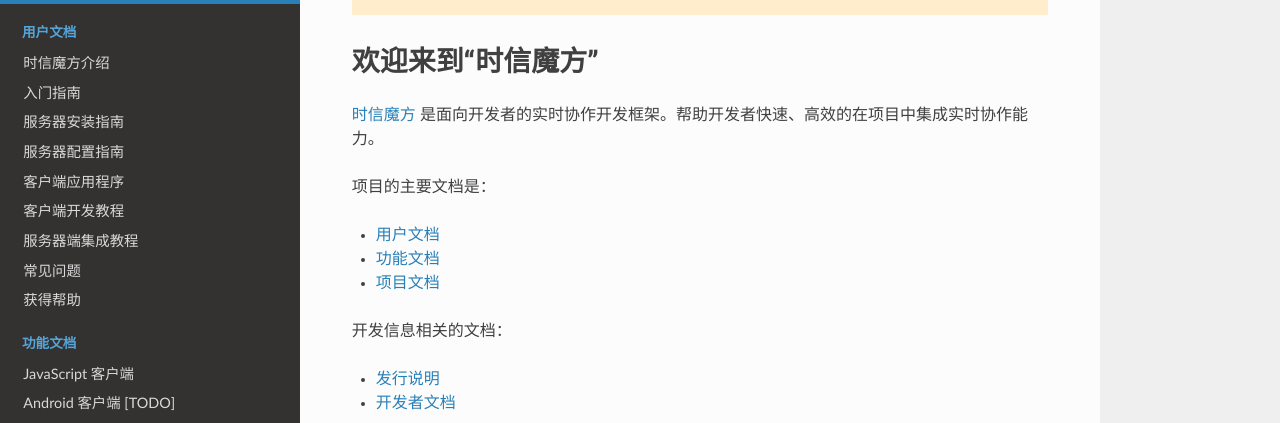
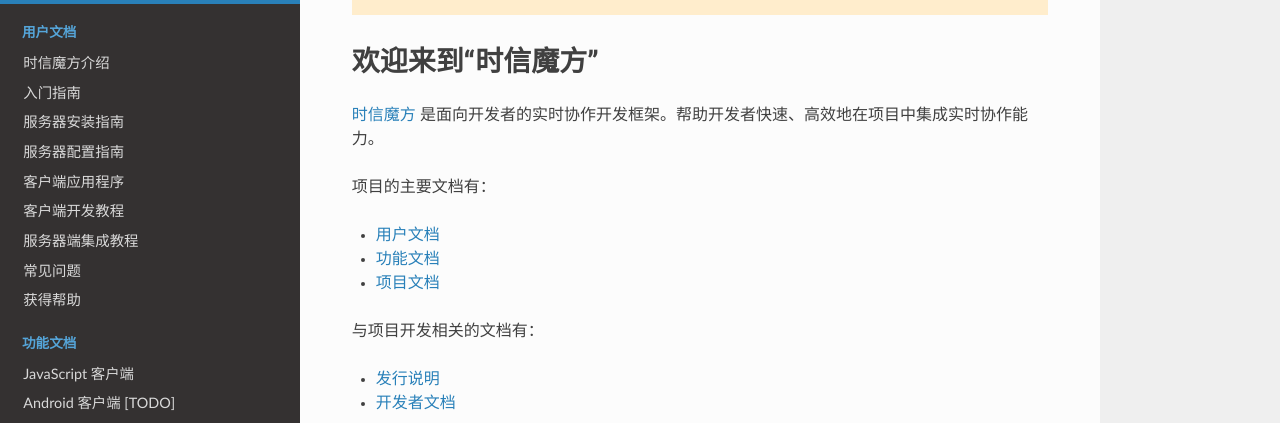
Before and after one commit to shixincube/cube-manual, a Sphinx documentation site: the page built from doc/source/index.rst, in a window 1280 px wide and 900 px high. Shown: the part 238-661 px from the top of the window. Built offline with Sphinx 7.4.7 and the Read the Docs theme 2.0.0, drawn with Linux system fonts in a browser that asks for light colours.

Commit message:
Update doc

```diff
--- a/doc/source/index.rst
+++ b/doc/source/index.rst
@@ -1,15 +1,15 @@
 欢迎来到“时信魔方”
 ===============================
 
-:term:`时信魔方` 是面向开发者的实时协作开发框架。帮助开发者快速、高效的在项目中集成实时协作能力。
+:term:`时信魔方` 是面向开发者的实时协作开发框架。帮助开发者快速、高效地在项目中集成实时协作能力。
 
-项目的主要文档是：
+项目的主要文档有：
 
 - :ref:`user-docs`
 - :ref:`feature-docs`
 - :ref:`project-docs`
 
-开发信息相关的文档：
+与项目开发相关的文档有：
 
 - :doc:`/project/relnotes/index`
 - :ref:`dev-docs`
```
